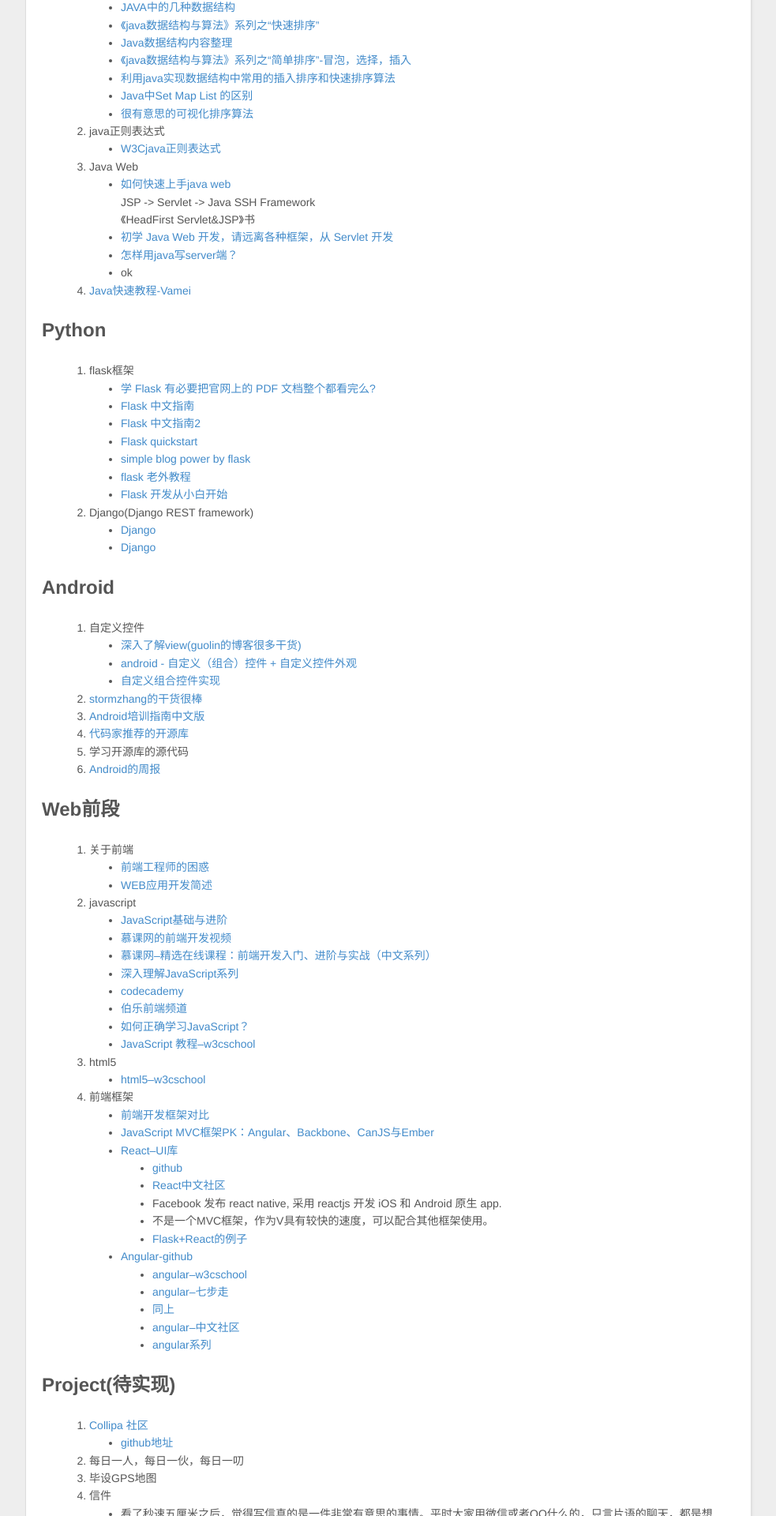
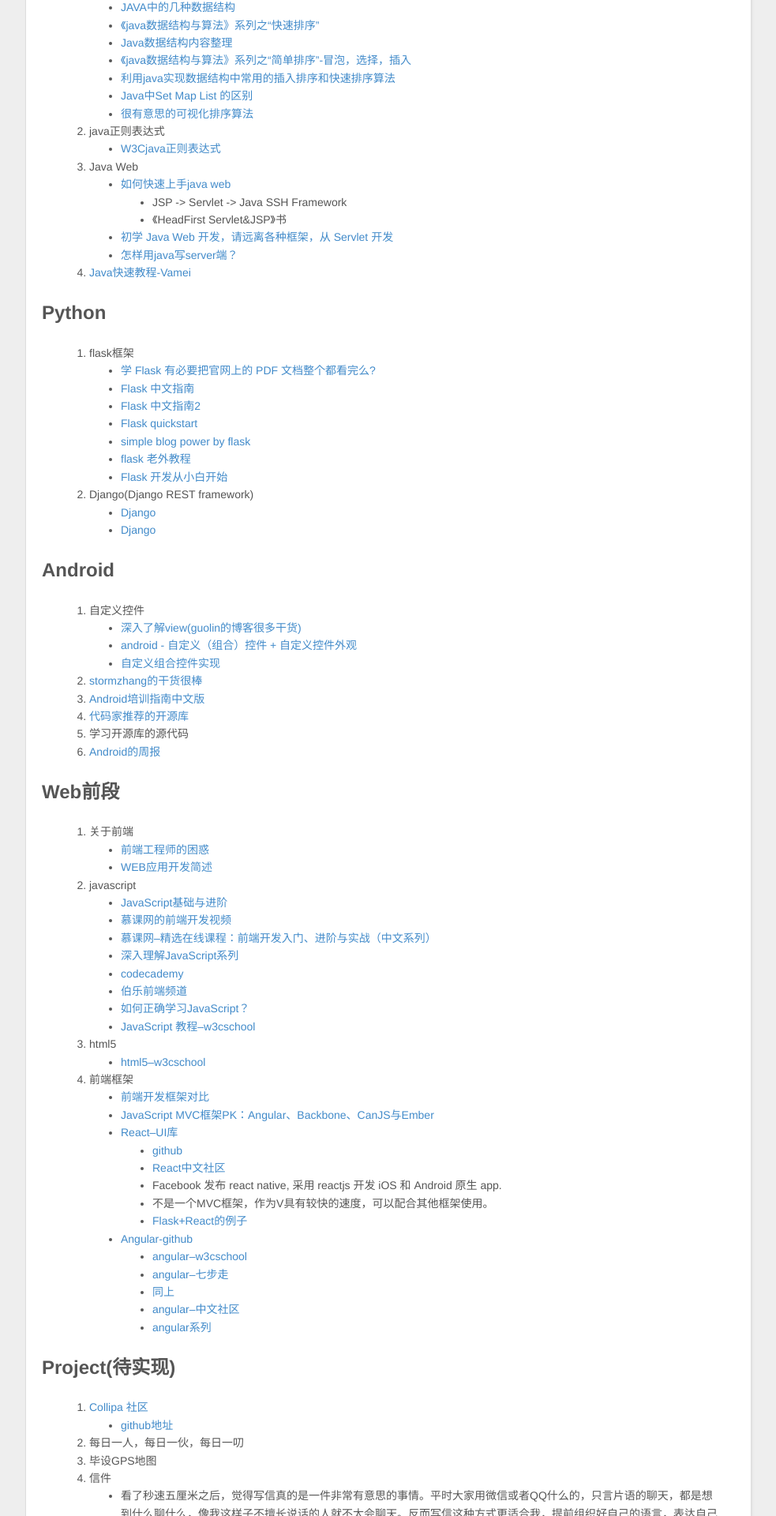
Before and after one commit to lugeek/lugeek.github.io, a Jekyll site: the page built from _posts/2015-01-29-new-year-ideas.md, in a window 1280 px wide. Shown: the part 2107-4027 px from the top of the page at 79% size, without its empty margins (148-1131 px from the left). Built offline with Jekyll 4.4.1, drawn with Linux system fonts in a browser that asks for light colours; Markdown is read by kramdown in place of the engine named in the settings; comment, search, counter and statistics services are not loaded.

```diff
--- a/_posts/2015-01-29-new-year-ideas.md
+++ b/_posts/2015-01-29-new-year-ideas.md
@@ -50,19 +50,15 @@ tags: idea
 	* [利用java实现数据结构中常用的插入排序和快速排序算法](http://www.cnblogs.com/lee/archive/2007/05/11/743381.html)
 	* [Java中Set Map List 的区别](http://www.cnblogs.com/xiaofengkang/p/3859457.html)
 	* [很有意思的可视化排序算法](http://top.jobbole.com/1229/)
-4. java正则表达式
+2. java正则表达式
 	* [W3Cjava正则表达式](http://www.w3cschool.cc/java/java-regular-expressions.html)
-5. Java Web
+3. Java Web
 	* [如何快速上手java web](http://segmentfault.com/q/1010000000400073)
-
-		JSP -> Servlet -> Java SSH Framework
-
-		《HeadFirst Servlet&JSP》书
-
+		* JSP -> Servlet -> Java SSH Framework
+		* 《HeadFirst Servlet&JSP》书
 	* [初学 Java Web 开发，请远离各种框架，从 Servlet 开发](http://www.oschina.net/question/12_52027)
 	* [怎样用java写server端？](http://segmentfault.com/q/1010000000364063#a-1020000000364524)
-	* ok
-7. [Java快速教程-Vamei](http://www.cnblogs.com/vamei/archive/2013/03/31/2991531.html)
+4. [Java快速教程-Vamei](http://www.cnblogs.com/vamei/archive/2013/03/31/2991531.html)
 
 ###Python
 1.  flask框架
```
